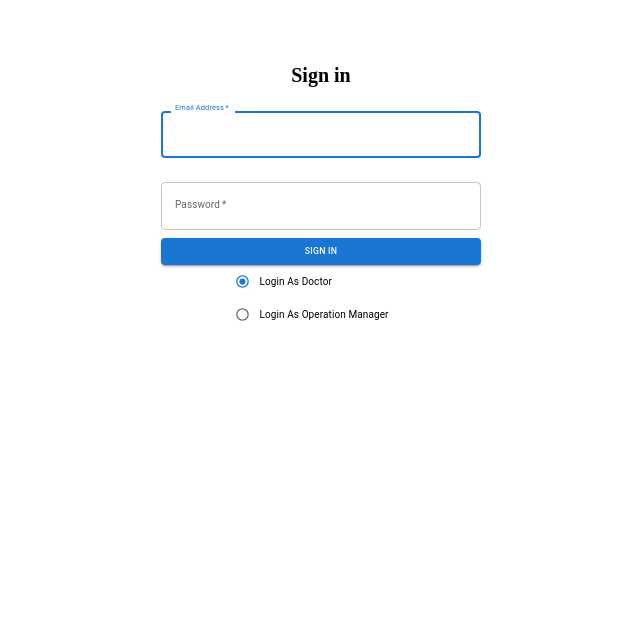
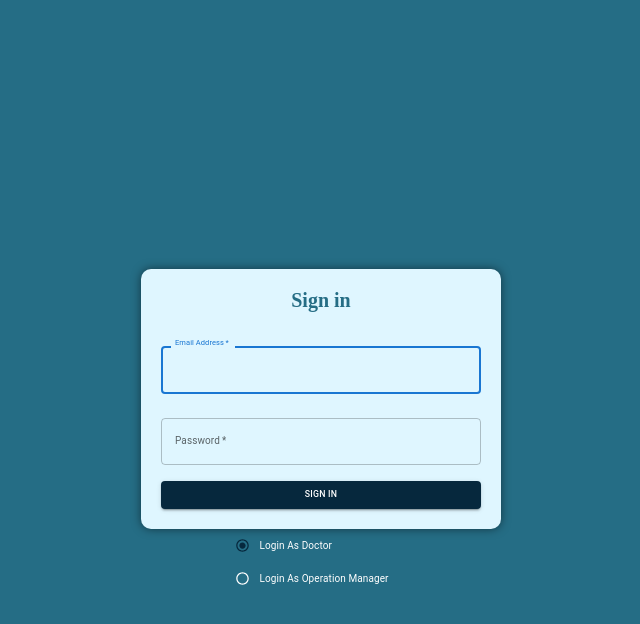
Before and after one commit to Sneha-Shaw/shift_frontend, a React (Create React App) app: page /login in a window 1280 px wide. Shown: the top 624 px of the page, without its empty margins (319-959 px from the left). Built offline with nearby package versions, Linux system fonts and the light colour scheme.

Commit message:
`feat`:`styles to login`

```diff
--- a/src/components/DoctorLogin/styles.js
+++ b/src/components/DoctorLogin/styles.js
@@ -7,15 +7,29 @@ export default makeStyles((theme) => ({
             flexDirection: 'column',
             alignItems: 'center',
             width: "25%",
-            margin: "auto",
-        },
-        avatar: {
-            margin: theme.spacing(1),
-            backgroundColor: theme.palette.primary.main
+            background: "#DFF6FF",
+            padding: "2rem",
+            borderRadius: "1rem",
+            boxShadow: "0 0 10px 0 rgba(0,0,0,0.5)",
+            color: "#256D85",
+            "& h1": {
+                fontSize: "2rem",
+                fontWeight: "bold",
+                marginBottom: "1rem",
+            },
+
+            // margin: "auto",
         },
         form: {
-            width: '100%', // Fix IE 11 issue.
-            marginTop: theme.spacing(1)
+            width: '100%',
+            marginTop: theme.spacing(1),
+            '&>button':{
+                background: "#06283D",
+                marginTop: theme.spacing(1),
+                '&:hover':{
+                    background: "rgba(6, 40, 61,0.9)"
+                }
+            }
         },
         submit: {
             margin: theme.spacing(3, 0, 2)
--- a/src/components/OpManagerLogin/styles.js
+++ b/src/components/OpManagerLogin/styles.js
@@ -7,15 +7,29 @@ export default makeStyles((theme) => ({
             flexDirection: 'column',
             alignItems: 'center',
             width: "25%",
-            margin: "auto",
-        },
-        avatar: {
-            margin: theme.spacing(1),
-            backgroundColor: theme.palette.primary.main
+            background: "#DFF6FF",
+            padding: "2rem",
+            borderRadius: "1rem",
+            boxShadow: "0 0 10px 0 rgba(0,0,0,0.5)",
+            color: "#256D85",
+            "& h1": {
+                fontSize: "2rem",
+                fontWeight: "bold",
+                marginBottom: "1rem",
+            },
+
+            // margin: "auto",
         },
         form: {
             width: '100%',
-            marginTop: theme.spacing(1)
+            marginTop: theme.spacing(1),
+            '&>button':{
+                background: "#06283D",
+                marginTop: theme.spacing(1),
+                '&:hover':{
+                    background: "rgba(6, 40, 61,0.9)"
+                }
+            }
         },
         submit: {
             margin: theme.spacing(3, 0, 2)
--- a/src/pages/Login/Login.js
+++ b/src/pages/Login/Login.js
@@ -16,16 +16,16 @@ const Login = () => {
     value
 } = LoginLogic()
   return (
-    <div>
+    <div className={classes.root}>
       {value === "doctor" ? <DoctorLogin /> : <OpManagerLogin /> }
-        <form >
+        {/* <form > */}
                 <FormControl component="fieldset"  className={classes.formControl}>
                         <RadioGroup aria-label="quiz" name="quiz" value={value} onChange={handleRadioChange}>
-                            <FormControlLabel value="doctor" control={<Radio color="primary" />} label="Login As Doctor" />
-                            <FormControlLabel value="op_manager" control={<Radio color="primary" />} label="Login As Operation Manager" />
+                            <FormControlLabel value="doctor" control={<Radio sx={{color: "#fff"}} color="neutral" />} sx={{color: "#fff"}} label="Login As Doctor" />
+                            <FormControlLabel value="op_manager" control={<Radio sx={{color: "#fff"}} color="neutral" />}sx={{color: "#fff"}}  label="Login As Operation Manager" />
                         </RadioGroup>
                 </FormControl>
-            </form>
+            {/* </form> */}
     </div>
   )
 }
--- a/src/pages/Login/styles.js
+++ b/src/pages/Login/styles.js
@@ -4,14 +4,19 @@ export default makeStyles((theme) => ({
     formControl: {
         margin: theme.spacing(3),
         width:'100%',
-        display: 'grid',
-        placeItems:'center'
+        display:'flex',
+        justifyContent:'center',
+        alignItems:'center'
 
       },
-      formLabel:{
-          textAlign:'center'
-      },
-      button: {
-        margin: theme.spacing(1, 1, 0, 0),
-      },
+      root:{
+          display:'flex',
+          flexDirection:'column',
+          alignItems:'center',
+          justifyContent:'center',
+          height:'100vh',
+          width:'100vw',
+          backgroundColor:'#256D85'
+      }
+
 }))
--- a/src/theme.js
+++ b/src/theme.js
@@ -2,15 +2,11 @@ import { createTheme } from '@mui/material/styles'
 
 
 const theme = createTheme({
-    // breakpoints: {
-    //     values: {
-    //       xs: 0,
-    //       sm: 600,
-    //       md: 970,
-    //       lg: 1200,
-    //       xl: 1536,
-    //     },
-    //   },
+  palette: {
+    neutral: {
+      main: '#06283D',
+    },
+  }
   });
 
 export default theme
```
Also changed, not shown: src/pages/Login/LoginLogic.js (+1 -8 lines).
